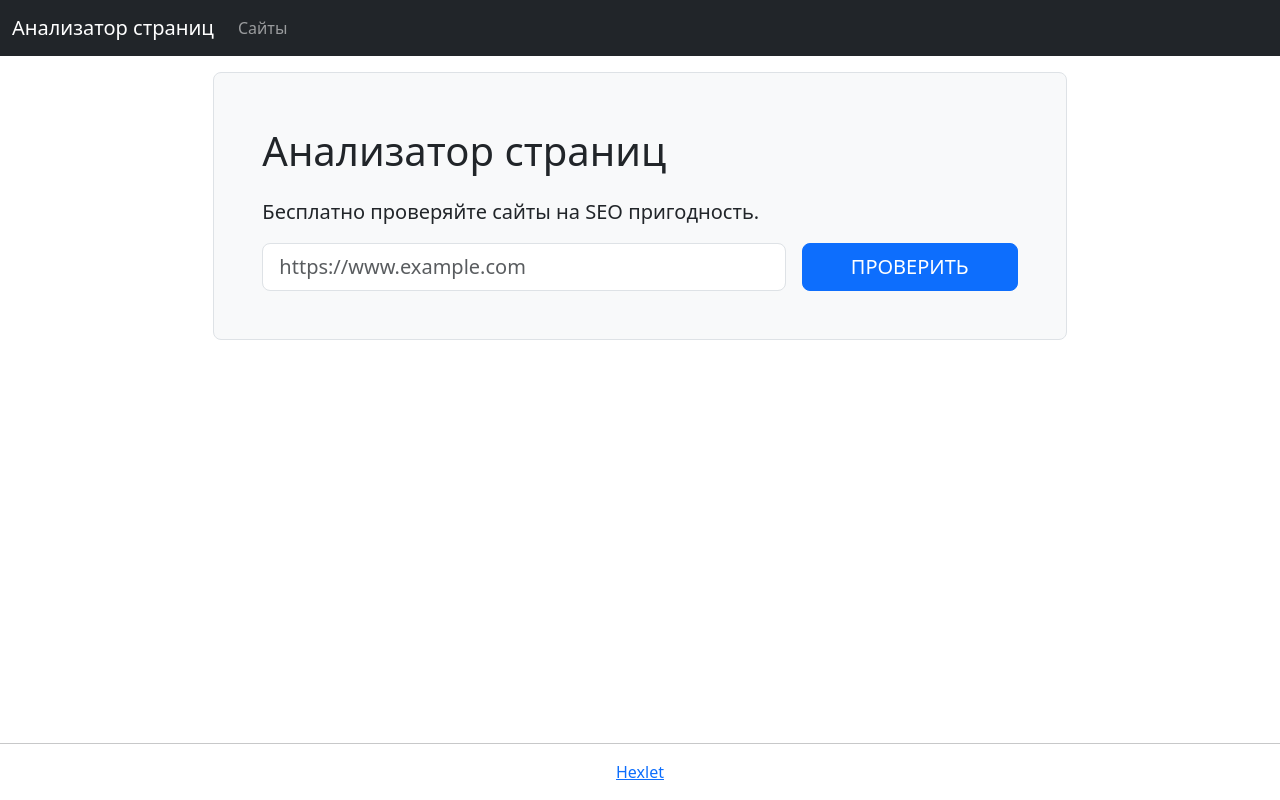
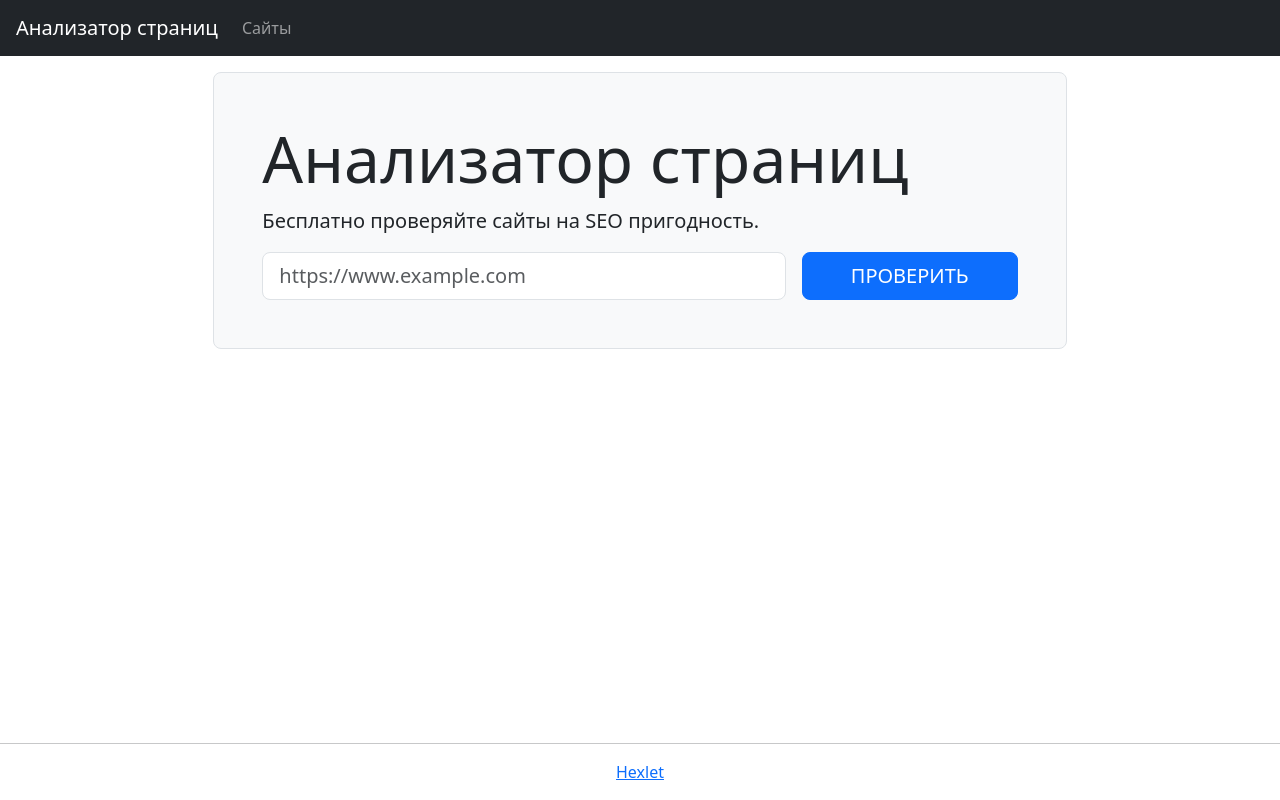
Before and after one commit to round-cube/python-project-83, a Flask app: page / in a window 1280 px wide. Run offline with Flask 2, Linux system fonts and the light colour scheme.

Commit message:
updated templates/index.html

```diff
--- a/page_analyzer/templates/index.html
+++ b/page_analyzer/templates/index.html
@@ -1,36 +1,33 @@
 <!doctype html>
-<html>
+<html class="h-100">
     <head>
         <meta charset="utf-8">
         <meta name="viewport" content="width=device-width, initial-scale=1">
         <title>Анализатор страниц</title>
         <link href="https://cdn.jsdelivr.net/npm/bootstrap@5.3.0-alpha1/dist/css/bootstrap.min.css" rel="stylesheet" integrity="sha384-GLhlTQ8iRABdZLl6O3oVMWSktQOp6b7In1Zl3/Jr59b6EGGoI1aFkw7cmDA6j6gD" crossorigin="anonymous">
     </head>
-    <body>
-        <nav class="navbar navbar-expand-lg bg-dark" data-bs-theme="dark">
-            <div class="container-fluid">
+    <body class="d-flex flex-column h-100">
+        <header>
+            <nav class="navbar navbar-expand-md bg-dark px-3" data-bs-theme="dark">
                 <a class="navbar-brand" href="#">Анализатор страниц</a>
-                <button class="navbar-toggler" type="button" data-bs-toggle="collapse" data-bs-target="#navbarSupportedContent" aria-controls="navbarSupportedContent" aria-expanded="false" aria-label="Toggle navigation">
-                    <span class="navbar-toggler-icon"></span>
-                </button>
-                <div class="collapse navbar-collapse" id="navbarSupportedContent">
                 <ul class="navbar-nav">
                     <li class="nav-item">
                         <a class="nav-link" aria-current="page" href="#">Сайты</a>
                     </li>
                 </ul>
-                </div>
-            </div>
             </nav>
+        </header>
+        <main class="flex-shrink-0">
             <div class="container mt-3 col-12 col-md-10 col-lg-8 mx-auto border rounded-3 bg-light p-5">
-            <p class="fs-1 fw-normal">Анализатор страниц</p>
+                <h1 class="display-3">Анализатор страниц</h1>
                 <p class="fs-5 fw-light">Бесплатно проверяйте сайты на SEO пригодность.</p>
                 <div class="hstack gap-3">
                     <input class="form-control form-control-lg me-auto" type="text" placeholder="https://www.example.com" aria-label=".form-control-lg example">
                     <button type="button" class="btn btn-primary btn-lg px-5">ПРОВЕРИТЬ</button>
                 </div>
             </div>
-        <footer class="text-center fixed-bottom pb-3">
+        </main>
+        <footer class="footer mt-auto px-0 py-3 container-fluid text-center">
             <hr>
             <a href="https://ru.hexlet.io">Hexlet</a>
         </footer>
```
Lines whose indentation alone changed are shown as unchanged.
